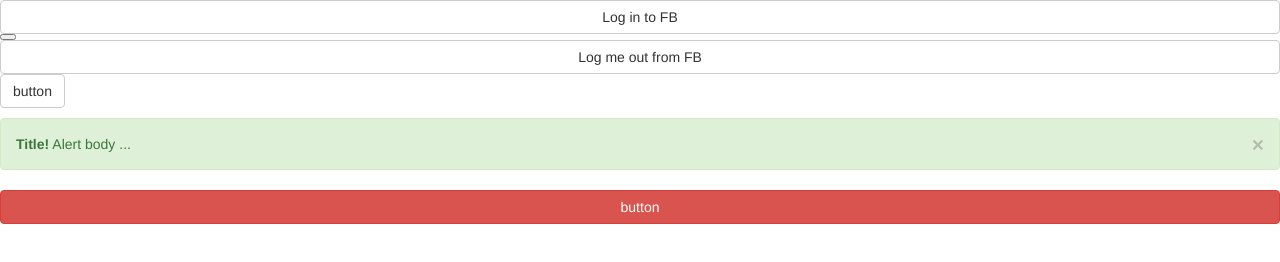
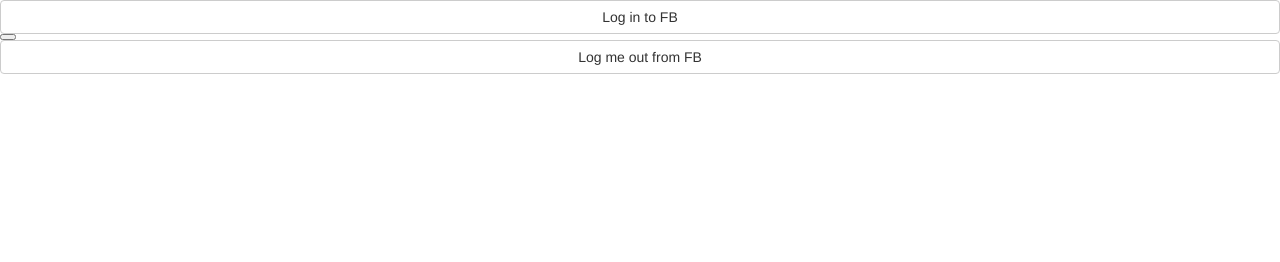
Before and after one commit to MassimoSporchia/freecodecamp-votingpoll, a website: page www/index.html in a window 1280 px wide. Drawn offline with nearby package versions, Linux system fonts and the light colour scheme.

Commit message:
fixed for heroku

```diff
--- a/server.js
+++ b/server.js
@@ -15,4 +15,5 @@
         res.sendFile(path.join(__dirname+'/index.html'));
 });
 
-app.listen('8080');
+var port = process.env.PORT || 8080;
+app.listen(port);
--- a/www/index.html
+++ b/www/index.html
@@ -13,17 +13,5 @@
 
         <div id='status'></div>
         <p>
-        <button type="button" class="btn btn-default">button</button>
-
-        <div class="alert alert-success">
-            <button type="button" class="close" data-dismiss="alert" aria-hidden="true">&times;</button>
-            <strong>Title!</strong> Alert body ...
-        </div>
-
-
-        <button type="button" class="btn btn-large btn-block btn-danger">button</button>
-
-
-
     </body>
 </html>
```
